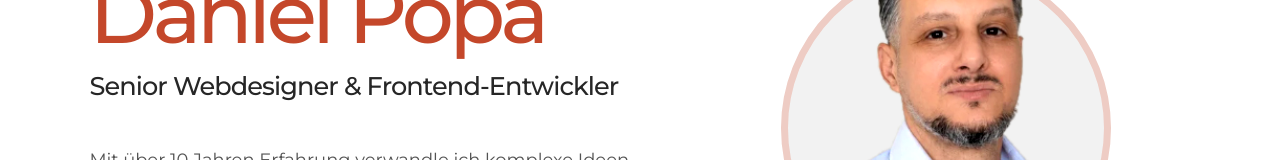
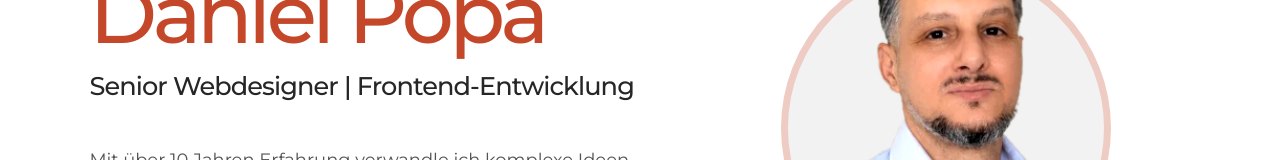
Before and after one commit to Daniel-Popa-Design/daniel-popa-portfolio, a React (Vite) app: page / in a window 1280 px wide. Shown: the part 287-447 px from the top of the page. Built offline with nearby package versions, Linux system fonts and the light colour scheme; a web font is replaced by a local one.

Commit message:
Align hero role title with CV wording

```diff
--- a/index.html
+++ b/index.html
@@ -20,14 +20,14 @@
     <meta
       id="og-title"
       property="og:title"
-      content="Daniel Popa — Senior Webdesigner &amp; Frontend-Entwickler"
+      content="Daniel Popa — Senior Webdesigner | Frontend-Entwicklung"
     />
     <meta
       id="og-description"
       property="og:description"
       content="Durchdachtes Design, das funktioniert. Entdecke die Arbeit und Erfahrung von Daniel Popa."
     />
-    <title>Daniel Popa — Senior Webdesigner &amp; Frontend-Entwickler</title>
+    <title>Daniel Popa — Senior Webdesigner | Frontend-Entwicklung</title>
   </head>
   <body>
     <div id="root"></div>
--- a/src/App.jsx
+++ b/src/App.jsx
@@ -16,7 +16,7 @@ const countdownDomains = {
 
 const copy = {
   de: {
-    documentTitle: "Daniel Popa — Senior Webdesigner & Frontend-Entwickler",
+    documentTitle: "Daniel Popa — Senior Webdesigner | Frontend-Entwicklung",
     metaDescription:
       "Daniel Popa ist Senior Webdesigner und Frontend-Entwickler aus Nürnberg mit über 10 Jahren Erfahrung in UI/UX, CSS/SCSS, WordPress, Webperformance und Barrierefreiheit.",
     socialDescription:
@@ -45,7 +45,7 @@ const copy = {
       close: "Navigation schließen",
     },
     hero: {
-      role: ["Senior Webdesigner &", "Frontend-Entwickler"],
+      role: ["Senior Webdesigner |", "Frontend-Entwicklung"],
       intro:
         "Mit über 10 Jahren Erfahrung verwandle ich komplexe Ideen in klare, durchdachte digitale Erlebnisse.",
       work: "Meine Arbeiten ansehen",
@@ -506,7 +506,7 @@ const copy = {
     },
   },
   en: {
-    documentTitle: "Daniel Popa — Senior Web Designer & Frontend Developer",
+    documentTitle: "Daniel Popa — Senior Web Designer | Frontend Development",
     metaDescription:
       "Daniel Popa is a Senior Web Designer and Frontend Developer based in Nuremberg with 10+ years of experience in UI/UX, CSS/SCSS, WordPress, web performance and accessibility.",
     socialDescription:
@@ -535,7 +535,7 @@ const copy = {
       close: "Close navigation menu",
     },
     hero: {
-      role: ["Senior web designer &", "Frontend developer"],
+      role: ["Senior Web Designer |", "Frontend Development"],
       intro:
         "With over 10 years of experience, I turn complex ideas into clear, thoughtful digital experiences.",
       work: "Explore my work",
```
